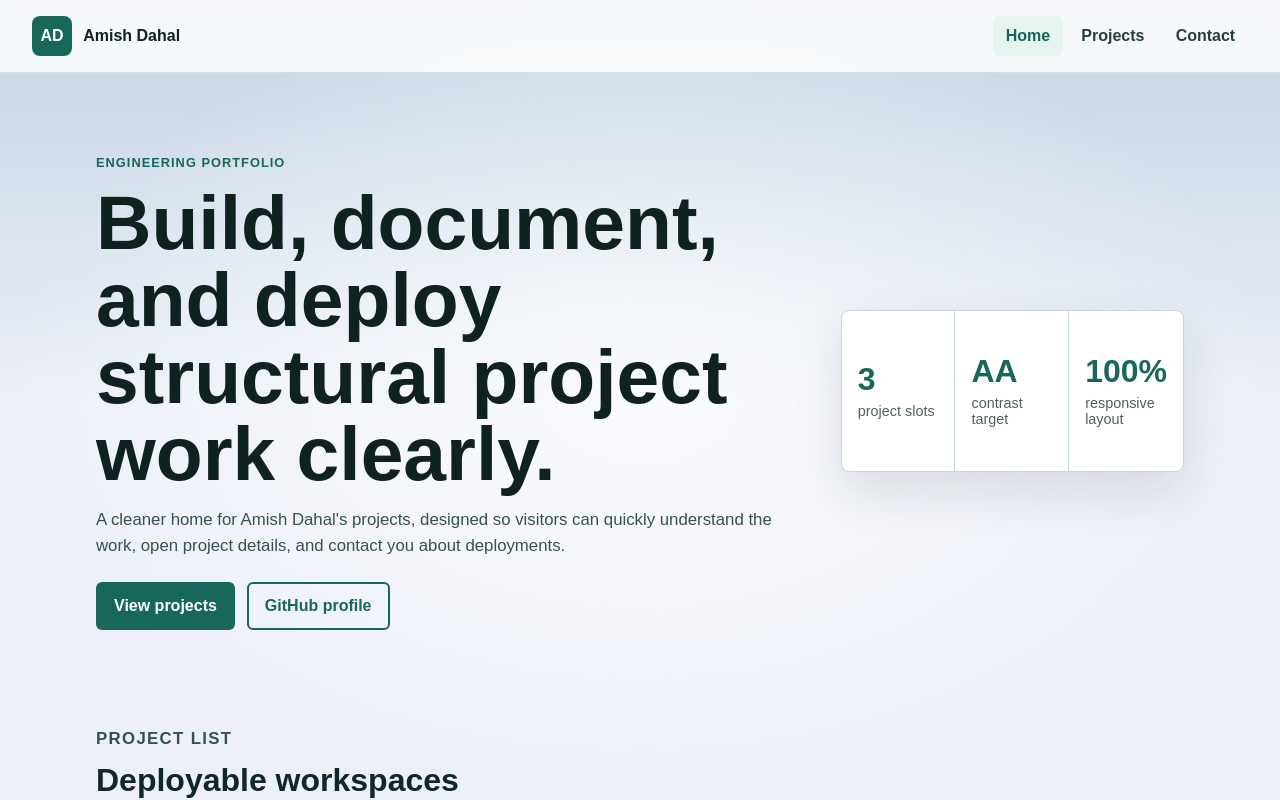
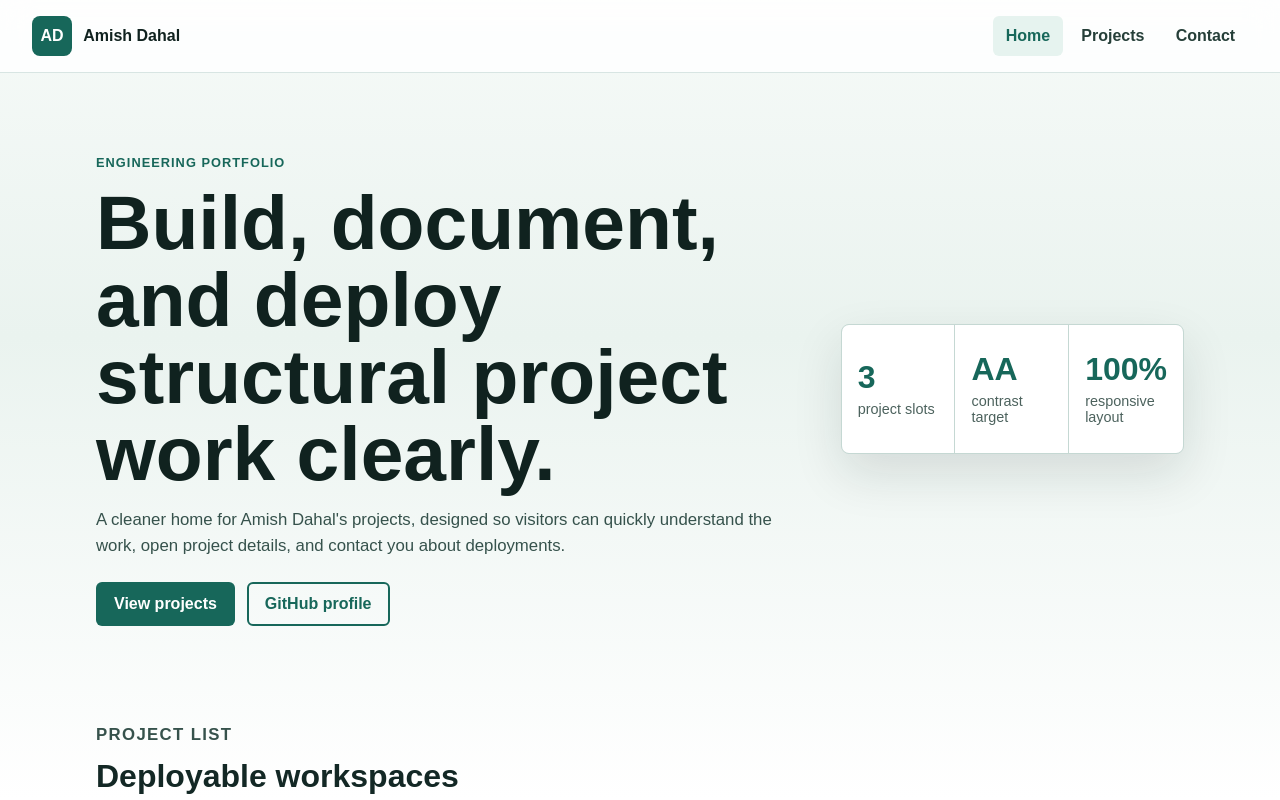
Before and after one commit to AmishDahal/sveltekit-1, a SvelteKit app: page / in a window 1280 px wide. Shown: the top 800 px of the page. Built offline with nearby package versions, Linux system fonts and the light colour scheme.

Commit message:
Refresh global accessibility styles

```diff
--- a/src/routes/styles.css
+++ b/src/routes/styles.css
@@ -4,12 +4,12 @@
 	--font-body: Arial, -apple-system, BlinkMacSystemFont, 'Segoe UI', Roboto, Oxygen, Ubuntu,
 		Cantarell, 'Open Sans', 'Helvetica Neue', sans-serif;
 	--font-mono: 'Fira Mono', monospace;
-	--color-bg-0: rgb(202, 216, 228);
-	--color-bg-1: hsl(209, 36%, 86%);
-	--color-bg-2: hsl(224, 44%, 95%);
-	--color-theme-1: #ff3e00;
-	--color-theme-2: #4075a6;
-	--color-text: rgba(0, 0, 0, 0.7);
+	--color-bg-0: #f6faf8;
+	--color-bg-1: #eaf3ef;
+	--color-bg-2: #ffffff;
+	--color-theme-1: #17675a;
+	--color-theme-2: #10221f;
+	--color-text: #263f39;
 	--column-width: 42rem;
 	--column-margin-top: 4rem;
 	font-family: var(--font-body);
@@ -21,19 +21,7 @@ body {
 	margin: 0;
 	background-attachment: fixed;
 	background-color: var(--color-bg-1);
-	background-size: 100vw 100vh;
-	background-image: radial-gradient(
-			50% 50% at 50% 50%,
-			rgba(255, 255, 255, 0.75) 0%,
-			rgba(255, 255, 255, 0) 100%
-		),
-		linear-gradient(180deg, var(--color-bg-0) 0%, var(--color-bg-1) 15%, var(--color-bg-2) 50%);
-}
-
-h1,
-h2,
-p {
-	font-weight: 400;
+	background-image: linear-gradient(180deg, var(--color-bg-0) 0%, var(--color-bg-1) 42%, #ffffff 100%);
 }
 
 p {
@@ -42,11 +30,21 @@ p {
 
 a {
 	color: var(--color-theme-1);
-	text-decoration: none;
+	text-underline-offset: 0.18em;
 }
 
 a:hover {
 	text-decoration: underline;
+}
+
+a:focus-visible,
+button:focus-visible {
+	outline: 3px solid #f2b705;
+	outline-offset: 3px;
+}
+
+* {
+	box-sizing: border-box;
 }
 
 h1 {
@@ -84,10 +82,6 @@ button {
 	font-family: inherit;
 }
 
-button:focus:not(:focus-visible) {
-	outline: none;
-}
-
 @media (min-width: 720px) {
 	h1 {
 		font-size: 2.4rem;
```
